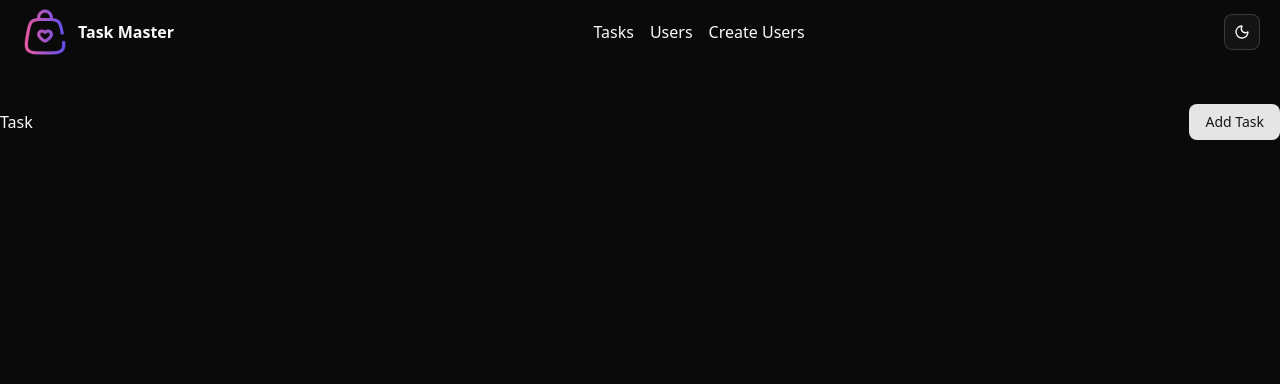
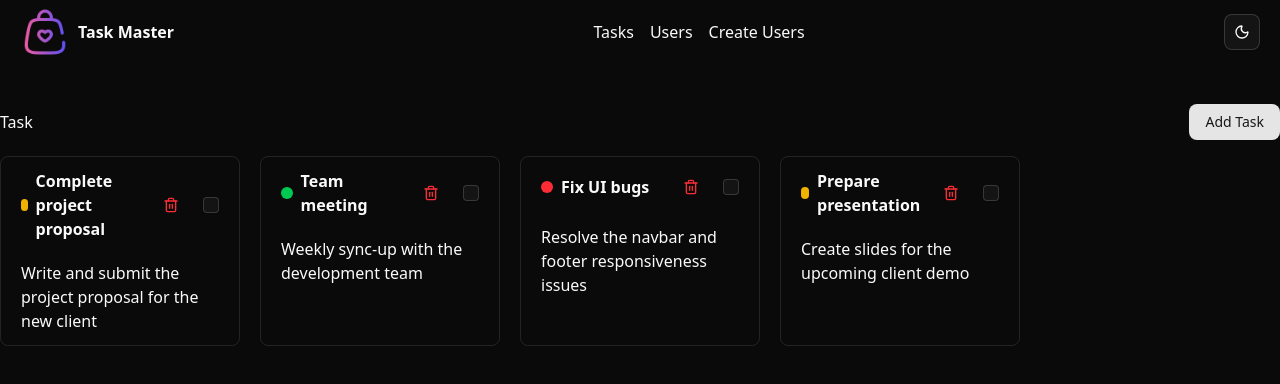
Before and after one commit to Arafat-boss/basic-todo-app-with-redux, a React (Vite) app: page /tasks in a window 1280 px wide. Shown: the top 384 px of the page. Built offline with nearby package versions, Linux system fonts and the light colour scheme.

Commit message:
Managing Task Completion and Deletion

```diff
--- a/src/features/counter/taskSlice.ts
+++ b/src/features/counter/taskSlice.ts
@@ -13,7 +13,40 @@ interface InisialTaskState {
 
 // Define the initial state using that type
 const initialState: InisialTaskState = {
-  tasks: [],
+  tasks: [
+      {
+    id: "PmR__HBo4hq_x9eI4bE30",
+    isCompleted: false,
+    title: "Complete project proposal",
+    description: "Write and submit the project proposal for the new client",
+    priority: "medium",
+    dueDate: "2025-01-14T18:00:00.800Z",
+  },
+  {
+    id: "LkF__GHp9tr_y8eO2cD12",
+    isCompleted: true,
+    title: "Team meeting",
+    description: "Weekly sync-up with the development team",
+    priority: "low",
+    dueDate: "2025-02-02T10:30:00.000Z",
+  },
+  {
+    id: "ZxQ__MNk7pw_t4dR6fH93",
+    isCompleted: false,
+    title: "Fix UI bugs",
+    description: "Resolve the navbar and footer responsiveness issues",
+    priority: "high",
+    dueDate: "2025-01-25T15:00:00.000Z",
+  },
+  {
+    id: "YbT__JKl2qw_s1vF8aP67",
+    isCompleted: false,
+    title: "Prepare presentation",
+    description: "Create slides for the upcoming client demo",
+    priority: "medium",
+    dueDate: "2025-02-10T09:00:00.000Z",
+  },
+  ],
   fillteredTasks: "All",
 };
 
--- a/src/types.ts
+++ b/src/types.ts
@@ -1,6 +1,6 @@
 
 export interface ITask  {
-        id:number,
+        id:string,
         title:string,
         description:string,
         dueDate:string,
```
